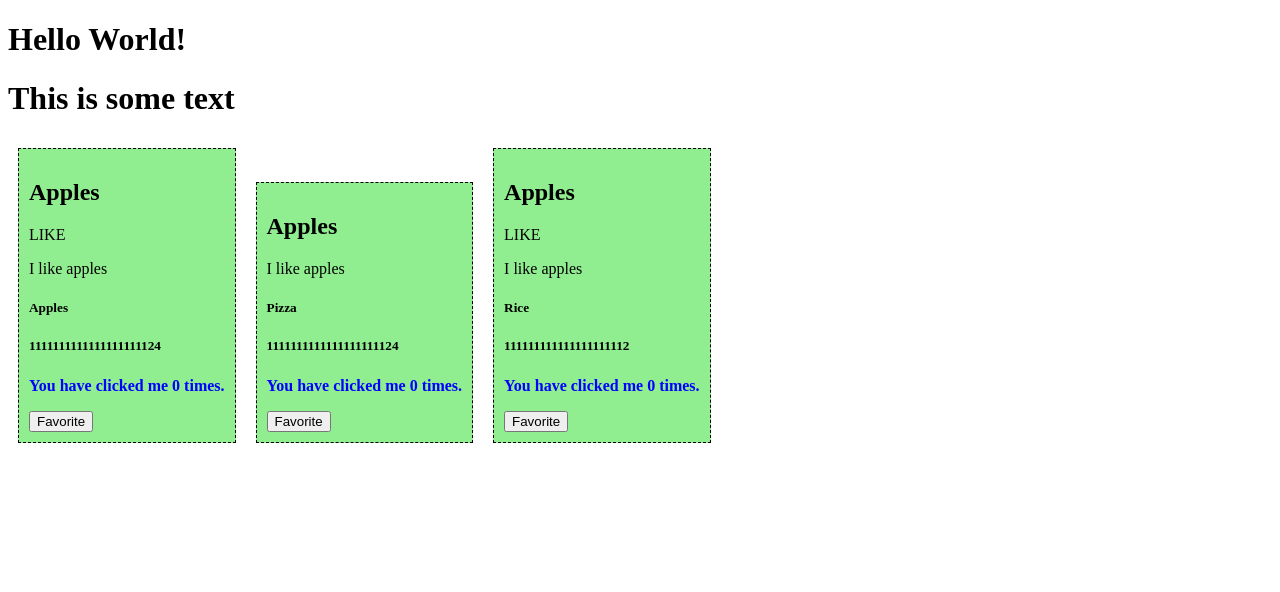
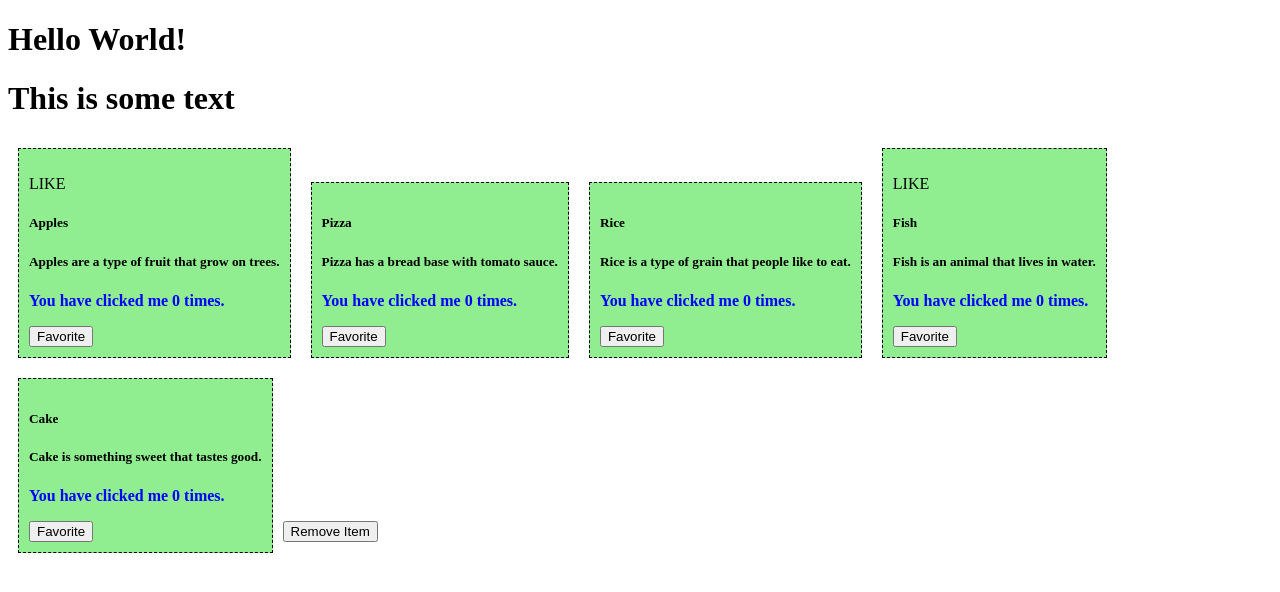
Before and after one commit to hmtuan011103/Vue-Practice, a Vue app in the folder Day4/Vue/: page / in a window 1280 px wide. Shown: the top 592 px of the page. Built offline with nearby package versions, Linux system fonts and the light colour scheme.

Commit message:
Done V-for Components

```diff
--- a/Day4/Vue/src/App.vue
+++ b/Day4/Vue/src/App.vue
@@ -1,26 +1,53 @@
 <template>
   <h1>Hello World!</h1>
   <h1>{{ message }}</h1>
+
   <food-item
-    food-name="Apples"
-    food-desc="1111111111111111111124"
-    :is-favorite="true"
+    v-for="x in foods"
+    :key="x.name"
+    :food-name="x.name"
+    :food-desc="x.desc"
+    :is-favorite="x.favorite"
   />
-  <food-item
-    food-name="Pizza"
-    food-desc="1111111111111111111124"
-    :is-favorite="false"
-  />
-  <food-item
-    food-name="Rice"
-    :is-favorite="true"
-  />
+  <button @click="removeItem">Remove Item</button>
 </template>
+
 <script>
   export default {
     data() {
       return {
-        message: 'This is some text'
+        message: 'This is some text',
+        foods: [
+          {
+            name: 'Apples',
+            desc: 'Apples are a type of fruit that grow on trees.',
+            favorite: true
+          },
+          {
+            name: 'Pizza',
+            desc: 'Pizza has a bread base with tomato sauce.',
+            favorite: false
+          },
+          { name: 'Rice',
+            desc: 'Rice is a type of grain that people like to eat.',
+            favorite: false
+          },
+          {
+            name: 'Fish',
+            desc: 'Fish is an animal that lives in water.',
+            favorite: true
+          },
+          {
+            name: 'Cake',
+            desc: 'Cake is something sweet that tastes good.',
+            favorite: false
+          }
+        ]
+      }
+    },
+    methods: {
+      removeItem() {
+        this.foods.splice(1,1);
       }
     }
   }
--- a/Day4/Vue/src/components/FoodItem.vue
+++ b/Day4/Vue/src/components/FoodItem.vue
@@ -1,8 +1,6 @@
 <template>
     <div>
-        <h2>{{ name }}</h2>
         <p v-show="foodIsFavorite">LIKE</p>
-        <p>{{ message }}</p>
         <h5>{{ foodName }}</h5>
         <h5>{{ foodDesc }}</h5>
         <p id="red" @click="countClicks">You have clicked me {{ clicks }} times.</p>
@@ -40,8 +38,6 @@
         },
         data() {
             return {
-                name: 'Apples',
-                message: 'I like apples',
                 clicks: 0,
                 foodIsFavorite: this.isFavorite
             }
```
Also changed, not shown: 1 other file (tests, documents, lock files or other folders).
